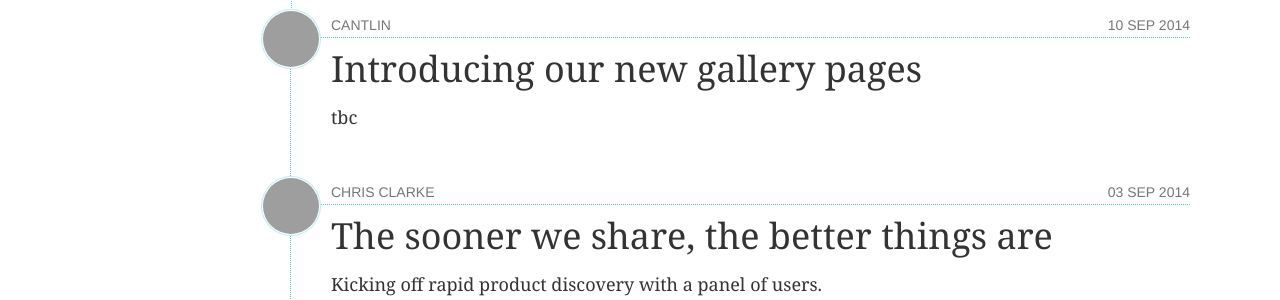
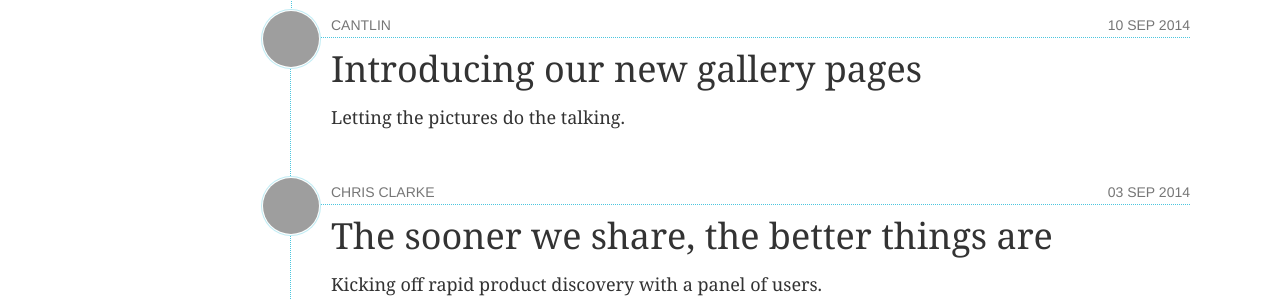
Before and after one commit to guardian/next, a Jekyll site: the page built from jekyll/blog/index.html, in a window 1280 px wide. Shown: the part 192-492 px from the top of the page. Built offline with Jekyll 4.4.1, drawn with Linux system fonts in a browser that asks for light colours; some web fonts are replaced; Markdown is read by kramdown in place of the engine named in the settings; the list of posts is cut into pages by our own code; grey boxes are pictures that could not be loaded.

Commit message:
add summary to gallery redesign post

```diff
--- a/jekyll/_posts/2014-09-10-gallery-redesign.md
+++ b/jekyll/_posts/2014-09-10-gallery-redesign.md
@@ -2,7 +2,7 @@
 layout: article
 title: Introducing our new gallery pages
 author: cantlin
-summary: tbc
+summary: Letting the pictures do the talking.
 ---
 
 Whether it's North America's [most extreme weather in a decade](http://www.theguardian.com/world/gallery/2014/jan/09/us-polar-vortex-the-best-pictures) or a case study in [jazzing up your dog](http://www.theguardian.com/lifeandstyle/gallery/2013/jun/18/dog-grooming-competition-in-pictures), there's always more to discover in the Guardian's photo journalism archives. There are almost thirty thousand galleries available on the site and in our apps, from [Lebanon in 2006](http://www.theguardian.com/world/gallery/2008/jan/30/lebanon.israelandthepalestinians) to [Gaza in 2014](http://www.theguardian.com/world/gallery/2014/aug/12/living-with-loss-in-gaza-in-pictures). In the paper too imagery is central to what we do, quite literally – every day the centrefold is a picture from our [Eyewitness](http://www.theguardian.com/world/series/eyewitness) series. As in the case of this [gay pride](http://www.theguardian.com/world/gallery/2014/sep/08/celebrating-gay-pride-your-photos) collection, galleries can also be a great outlet for readers who share with us through [Guardian Witness](http://witness.theguardian.com).
```
Also changed, not shown: jekyll/_posts/2014-08-06-video-redesign.md (+1 -1 lines).
